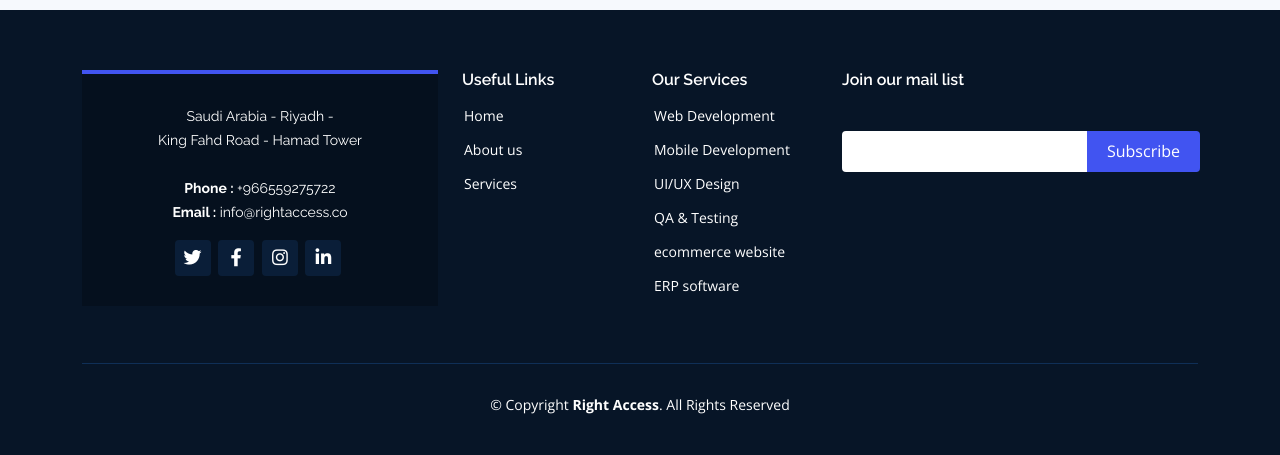
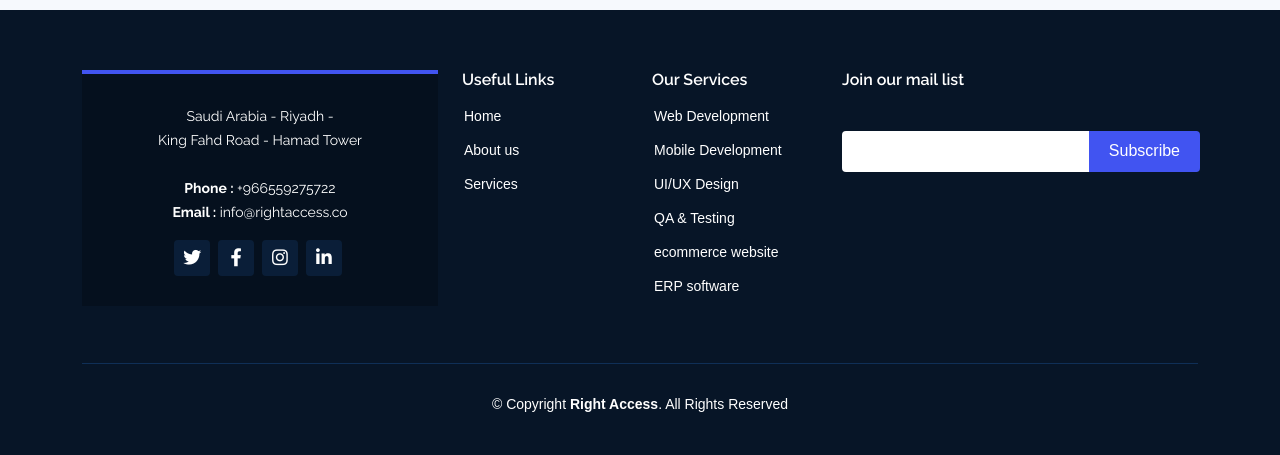
Before and after one commit to ahmed-codze/Right_access, a PHP site: page /contact.php in a window 1280 px wide. Shown: the part 635-1090 px from the top of the page. Run offline with PHP 8.4, Linux system fonts and the light colour scheme; some libraries are stand-ins or nearby versions.

Commit message:
footer font-cairo

```diff
--- a/ar/edit_profile.php
+++ b/ar/edit_profile.php
@@ -111,7 +111,8 @@ if (isset($_POST['update'])) {
 
     <!-- Google Fonts -->
     <link href="https://fonts.googleapis.com/css?family=Open+Sans:300,300i,400,400i,600,600i,700,700i|Raleway:300,300i,400,400i,500,500i,600,600i,700,700i|Poppins:300,300i,400,400i,500,500i,600,600i,700,700i" rel="stylesheet">
-
+    <link rel="preconnect" href="https://fonts.gstatic.com">
+    <link href="https://fonts.googleapis.com/css2?family=Cairo&display=swap" rel="stylesheet">
     <!-- Vendor CSS Files -->
     <link href="../assets/vendor/animate.css/animate.min.css" rel="stylesheet">
     <link href="../assets/vendor/aos/aos.css" rel="stylesheet">
--- a/assets/css/style.css
+++ b/assets/css/style.css
@@ -1769,6 +1769,9 @@ section {
 /*--------------------------------------------------------------
 # Footer
 --------------------------------------------------------------*/
+footer{
+  font-family: 'Cairo', sans-serif;
+}
 #footer {
   background: #071527;
   padding: 0 0 30px 0;
```
